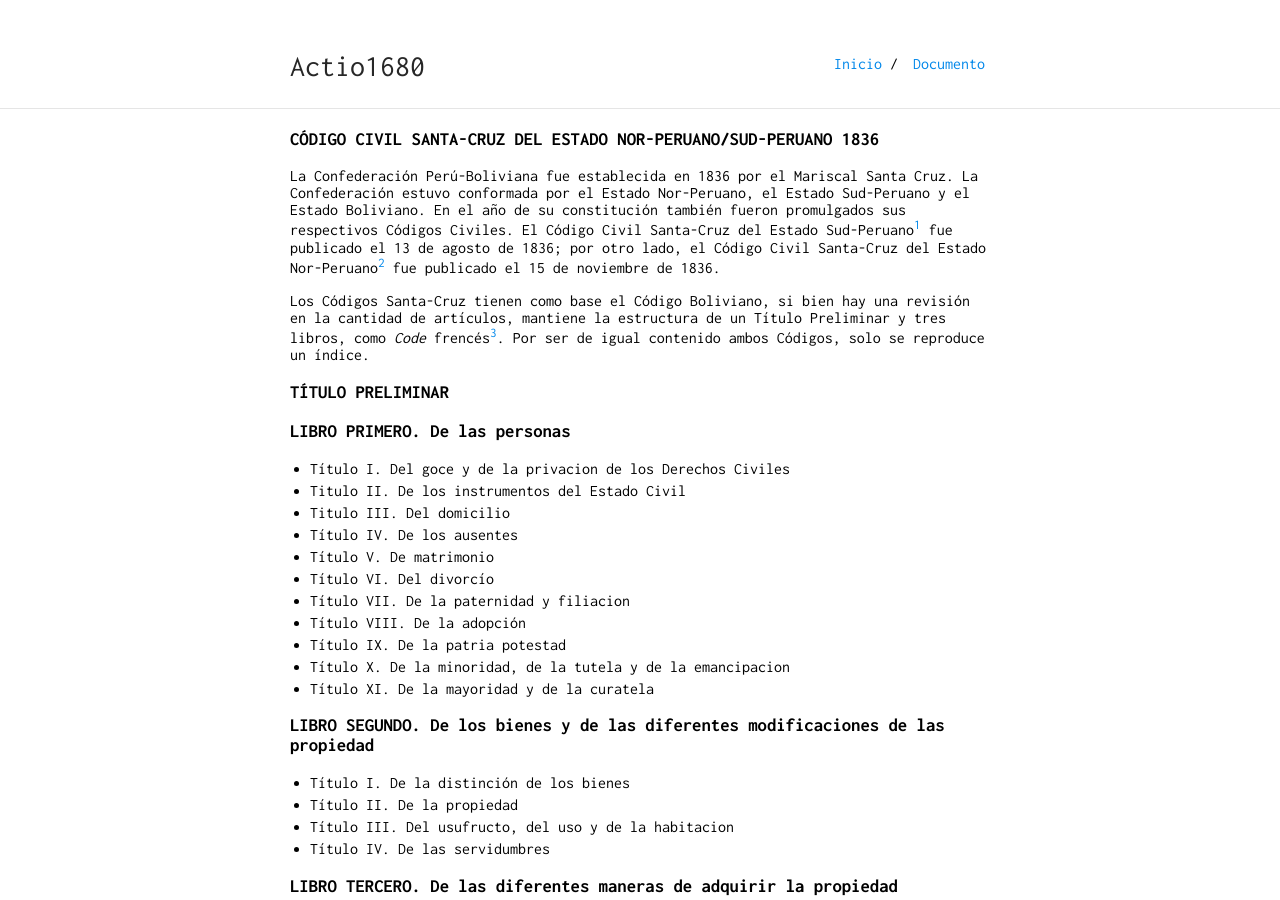
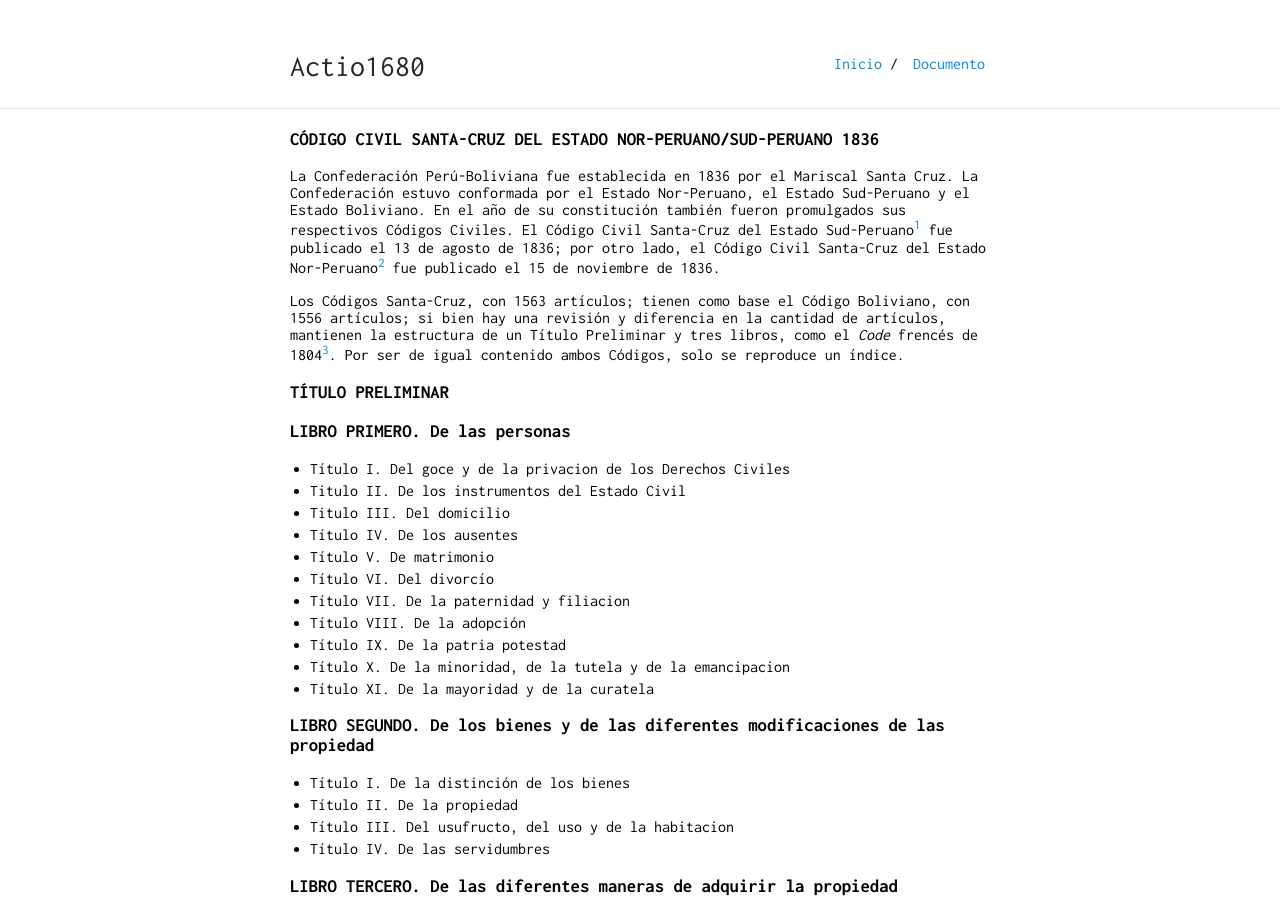
Before and after one commit to actio1680/actio1680.github.io, a Jekyll site: the page built from cc1836.md, in a window 1280 px wide and 900 px high. Built offline with Jekyll 4.4.1, drawn with Linux system fonts in a browser that asks for light colours; our own code applies the rules of GitHub Pages for plain Markdown files.

Commit message:
Update cc1836.md

```diff
--- a/cc1836.md
+++ b/cc1836.md
@@ -2,7 +2,7 @@
 
 La Confederación Perú-Boliviana fue establecida en 1836 por el Mariscal Santa Cruz. La Confederación estuvo conformada por el Estado Nor-Peruano, el Estado Sud-Peruano y  el Estado Boliviano. En el año de su constitución también fueron promulgados sus respectivos Códigos Civiles. El Código Civil Santa-Cruz del Estado Sud-Peruano[^1] fue publicado el 13 de agosto de 1836; por otro lado, el Código Civil Santa-Cruz del Estado Nor-Peruano[^2] fue publicado el 15 de noviembre de 1836.
 
-Los Códigos Santa-Cruz tienen como base el Código Boliviano, si bien hay una revisión en la cantidad de artículos, mantiene la estructura de un Título Preliminar y tres libros, como *Code* frencés[^3]. Por ser de igual contenido ambos Códigos, solo se reproduce un índice.
+Los Códigos Santa-Cruz, con 1563 artículos; tienen como base el Código Boliviano, con 1556 artículos; si bien hay una revisión y diferencia en la cantidad de artículos, mantienen la estructura de un Título Preliminar y tres libros, como el *Code* frencés de 1804[^3]. Por ser de igual contenido ambos Códigos, solo se reproduce un índice.
 
 ### TÍTULO PRELIMINAR
 ### LIBRO PRIMERO. De las personas
```
